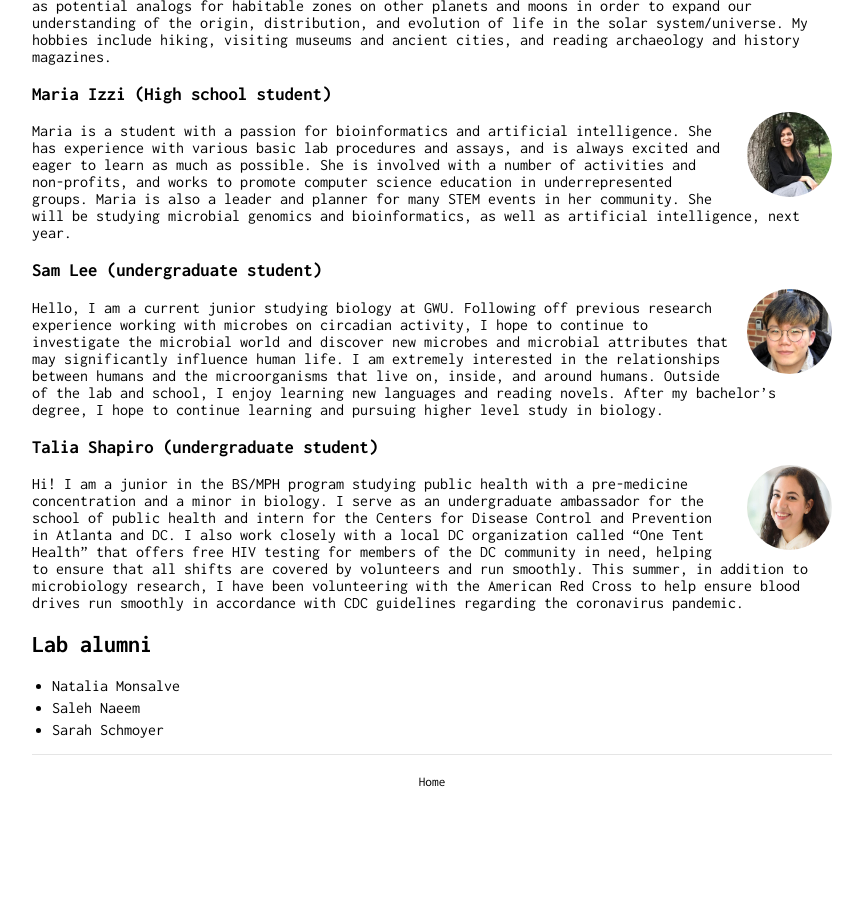
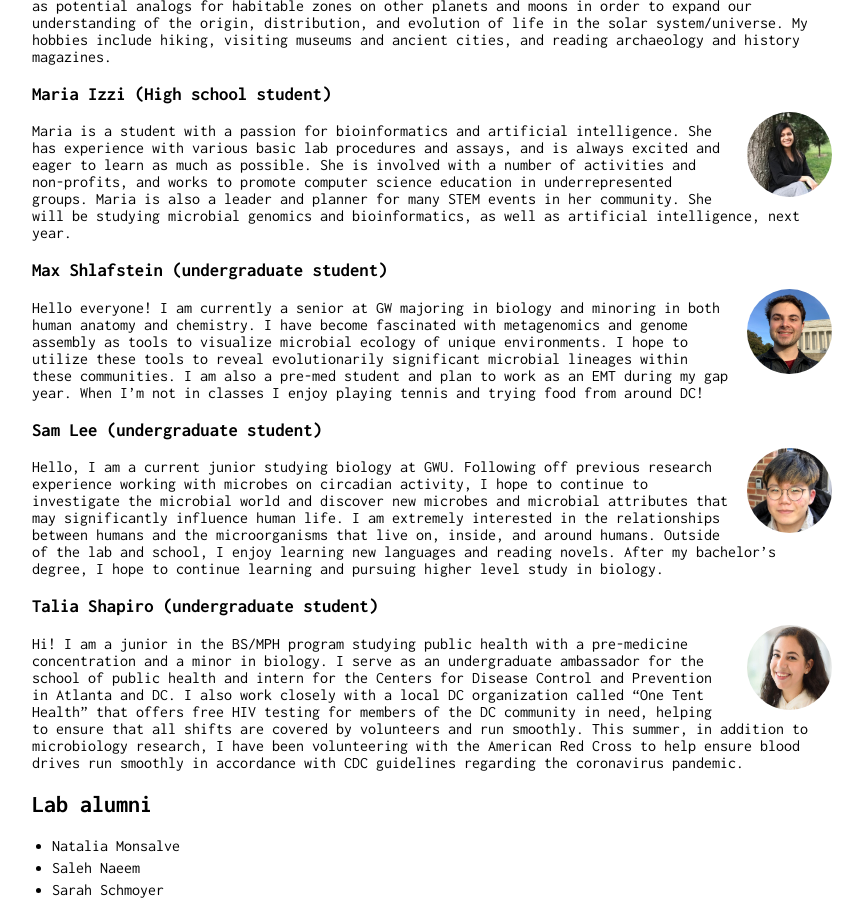
Before and after one commit to jimmysaw/jimmysaw.github.io, a Jekyll site: the page built from people.md, in a window 1280 px wide and 900 px high, scrolled down 1158 px. Shown: the whole window, without its empty margins (208-1071 px from the left). Built offline with Jekyll 4.4.1, drawn with Linux system fonts in a browser that asks for light colours; our own code applies the rules of GitHub Pages for plain Markdown files; before the commit the page ends 1947 px from its top, so only the background shows below that.

Commit message:
edited lab members page

```diff
--- a/people.md
+++ b/people.md
@@ -45,6 +45,12 @@ I am from Turkey. I received my bachelor's degree from the Department of Molecul
 
 Maria is a student with a passion for bioinformatics and artificial intelligence. She has experience with various basic lab procedures and assays, and is always excited and eager to learn as much as possible. She is involved with a number of activities and non-profits, and works to promote computer science education in underrepresented groups. Maria is also a leader and planner for many STEM events in her community. She will be studying microbial genomics and bioinformatics, as well as artificial intelligence, next year.
 
+### Max Shlafstein (undergraduate student)
+
+<img class="profile-picture" src="images/max.jpg">
+
+Hello everyone! I am currently a senior at GW majoring in biology and minoring in both human anatomy and chemistry. I have become fascinated with metagenomics and genome assembly as tools to visualize microbial ecology of unique environments. I hope to utilize these tools to reveal evolutionarily significant microbial lineages within these communities. I am also a pre-med student and plan to work as an EMT during my gap year. When I’m not in classes I enjoy playing tennis and trying food from around DC!
+
 ### Sam Lee (undergraduate student)
 
 <img class="profile-picture" src="images/sl.jpg">
```
